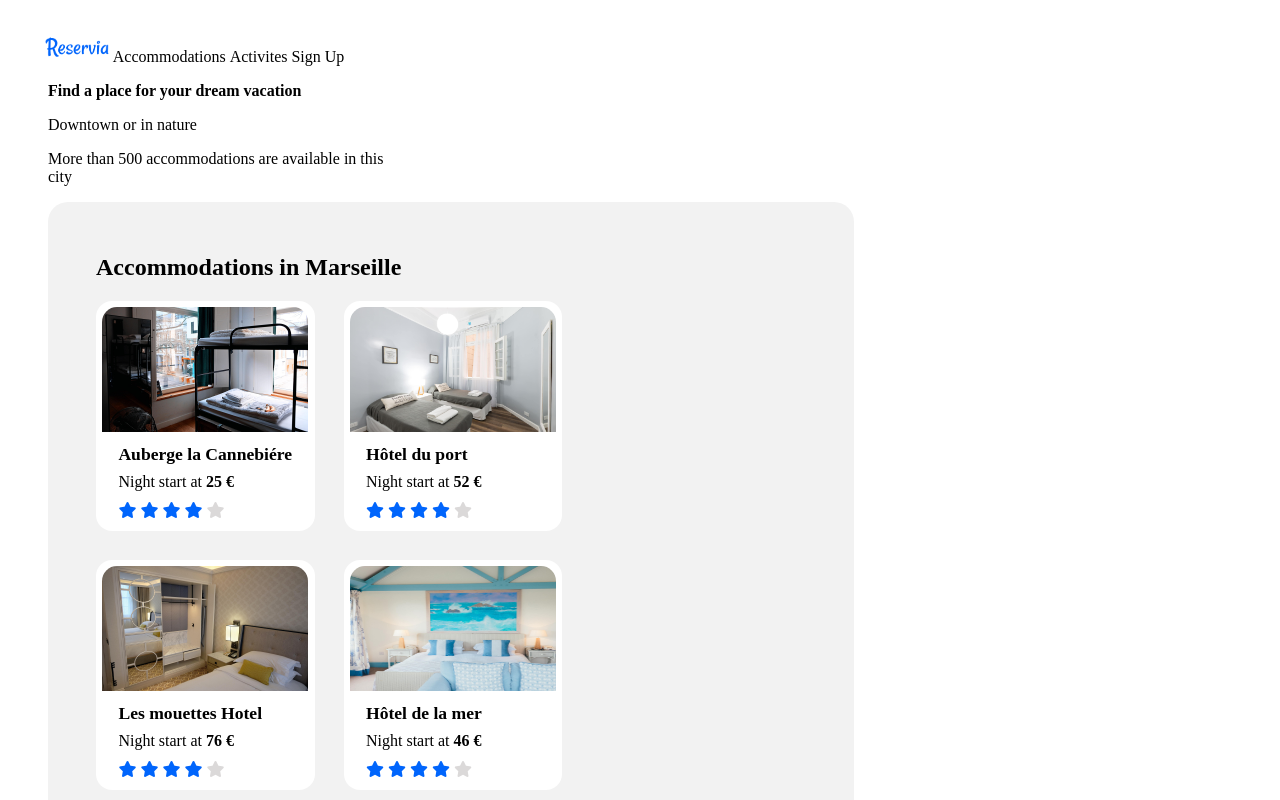
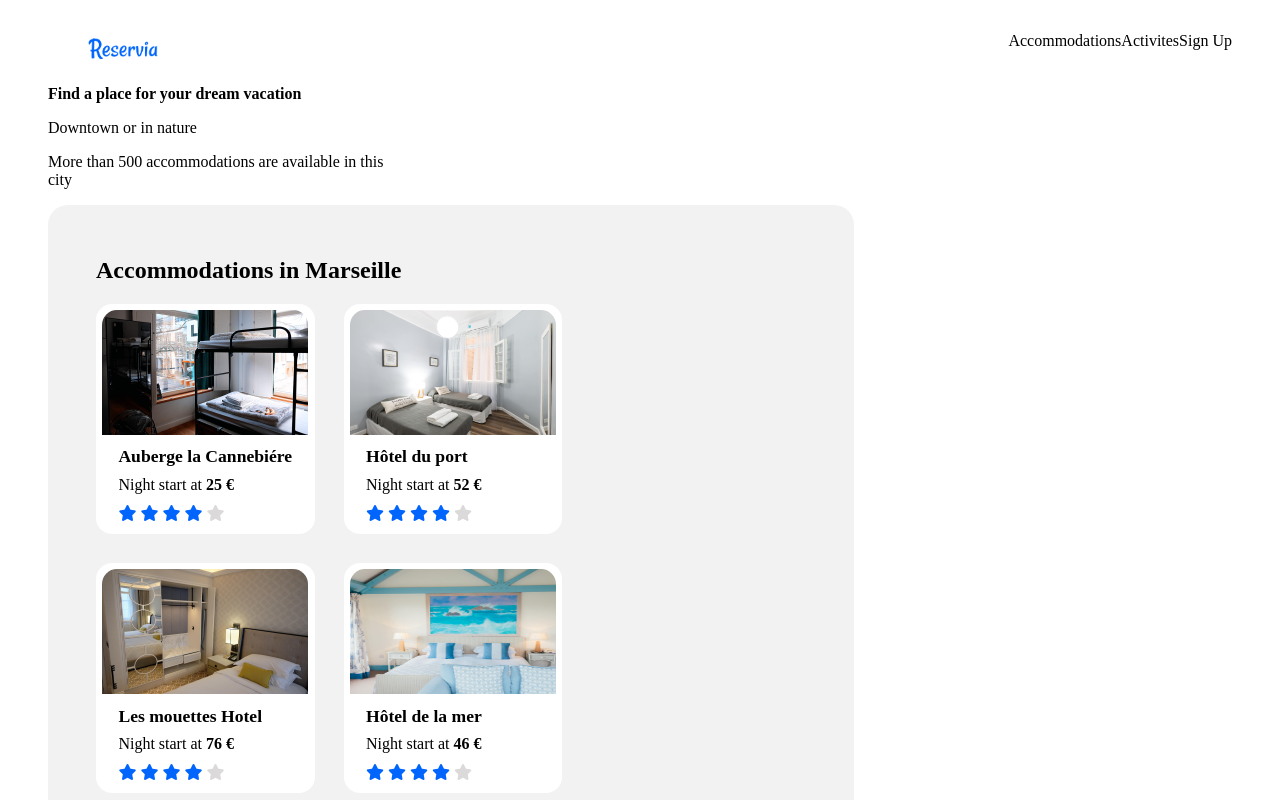
Before and after one commit to Z-Hadi/Project-2, a plain HTML site: page Index.html in a window 1280 px wide. Shown: the top 800 px of the page. Drawn offline with Linux system fonts and the light colour scheme.

Commit message:
Adding Divs

```diff
--- a/CSS/style.css
+++ b/CSS/style.css
@@ -13,15 +13,19 @@ body {
 
 
 
-.nav {
-    display: inline-flex;
-    flex-grow: 1;
+.nav--line {
+    display: flex;
+    justify-content: space-between;
+
 }
 
-.reserviai {
-    width: 4em;
-    margin-inline-start: -2.7em;
-    flex-grow: 1 1 500px;
+.logo {
+    flex-grow: 1;
+
+}
+.logo--img {
+    width: 70px;
+
     }
 
 .acco {
@@ -38,6 +42,11 @@ body {
     flex-flow: row wrap;
     gap: 1.8em;
     box-sizing: border-box;
+}
+
+.pic--style {
+    width:100%; height: 60%;  border-top-left-radius: 15px;  border-top-right-radius: 15px;
+
 }
 .pic {
     background-color: white;
--- a/Index.html
+++ b/Index.html
@@ -13,11 +13,11 @@
 
 
   <nav>
-    <ul>
-      <li class=" nav"> <img src="Images/Reservia.png" class="reserviai" alt="Reservia" title="reservia"> </li>
-      <li class=" nav"> Accommodations </li>
-      <li class=" nav"> Activites </li>
-      <li class=" nav"> Sign Up </li>
+    <ul class="nav--line">
+      <li class="logo" > <img src="Images/Reservia.png" class="logo--img" alt="Reservia" title="reservia"> </li>
+      <li > Accommodations </li>
+      <li > Activites </li>
+      <li > Sign Up </li>
     </ul>
   </nav>
 
@@ -34,7 +34,7 @@
 
         <div class="pic">
 
-          <img src="Images/1.jpg" style="width:100%; height: 60%;  border-top-left-radius: 15px;  border-top-right-radius: 15px;">
+          <img src="Images/1.jpg" class="pic--style">
          <div style="padding-left: 1em ;">
           <p style="font-weight: bold;font-size: 1.1em;">Auberge la Cannebiére</p>
           <p>Night start at <strong>25 €</strong> </p>
```
